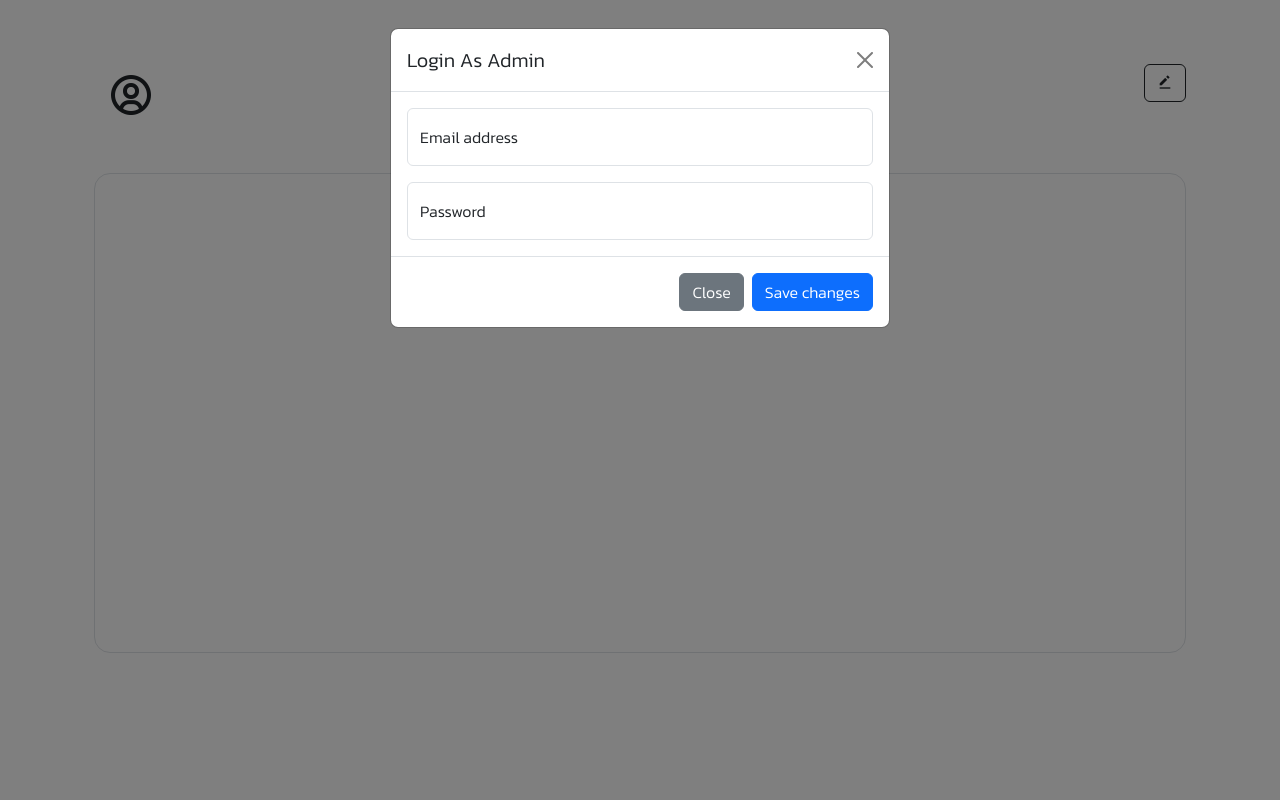
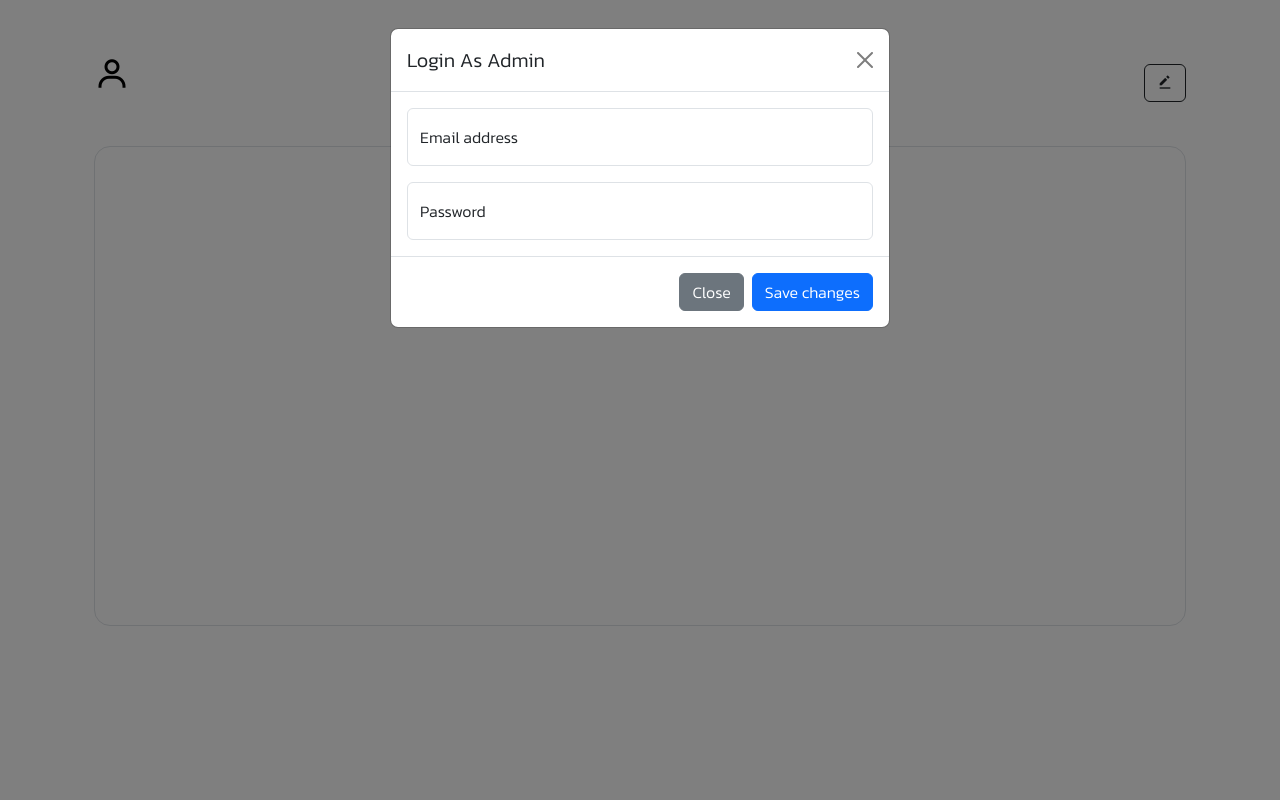
Before and after one commit to Apisit250aps/Pocket, a Django app: page / in a window 1280 px wide. Run offline with Django 4.2, Linux system fonts and the light colour scheme; some libraries are stand-ins or nearby versions.

Commit message:
admin update

```diff
--- a/templates/index.html
+++ b/templates/index.html
@@ -109,7 +109,7 @@
             </div>
             <!--  -->
             <div class="row mx-auto py-3">
-                <div class="col-2">
+                <!-- <div class="col-2">
 
                     <div class="d-flex flex-row justify-content-start">
                         <a class="btn " href="/admin">
@@ -128,9 +128,16 @@
                     </div>
                     {% endif %}
 
+                </div> -->
+                <div class="col-10">
+                    <div class="d-flex flex-row align-items-center justify-content-start">
+                        <a href="/admin" class=" text-black text-uppercase nav-link">
+                            <i class='bx-fw bx bx-user bx-md'></i>{{user.username}}
+                        </a>
+                    </div>
                 </div>
                 <div class="col-2">
-                    <div class="d-flex flex-row justify-content-end">
+                    <div class="d-flex flex-row justify-content-end align-items-center">
                         <button class="btn btn-outline-dark" data-bs-toggle="modal" data-bs-target="#writer">
                             <i class='bx bxs-edit-alt'></i>
                         </button>
@@ -166,7 +173,6 @@
                                     <button class="accordion-button collapsed" type="button" data-bs-toggle="collapse"
                                         :data-bs-target="`#bill-${index}`" aria-expanded="false"
                                         :aria-controls="`bill-${index}`">
-
                                         <b :class="{ 'text-success':item.type == 1, 'text-danger':item.type == 2 }">[{
                                             item.name }]</b>
                                     </button>
@@ -194,6 +200,12 @@
                                             <b>หมายเหตุ</b>
                                             <hr>
                                             <p>[{item.remark}]</p>
+                                        </div>
+                                        <div class="p-2 border rounded-4 p-2 my-1">
+                                            <b>บันทึกโดย</b>
+                                            <hr>
+                                            <i class='bx-fw bx bx-user'></i>[{item.user}]
+
                                         </div>
 
                                     </div>
```
